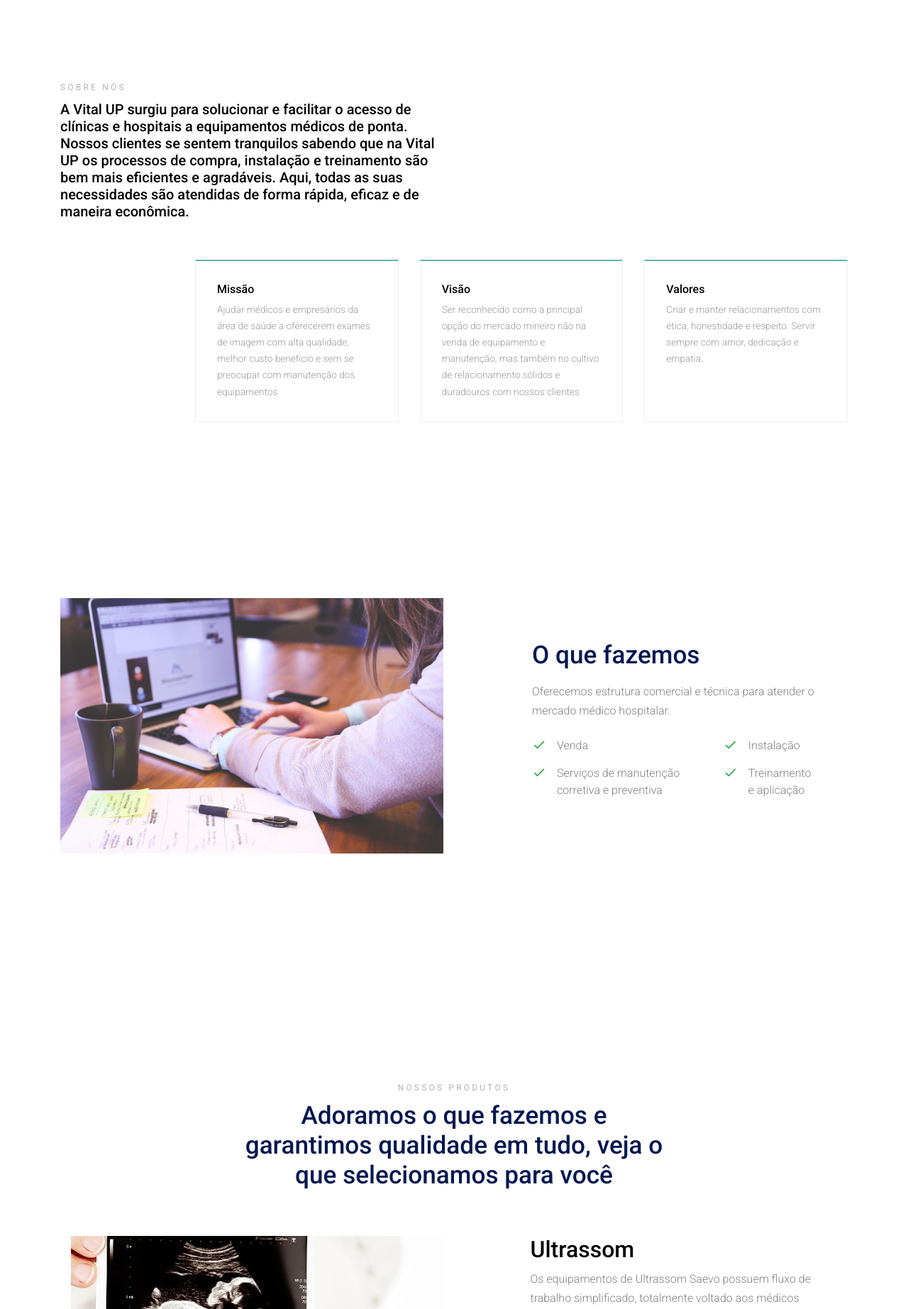
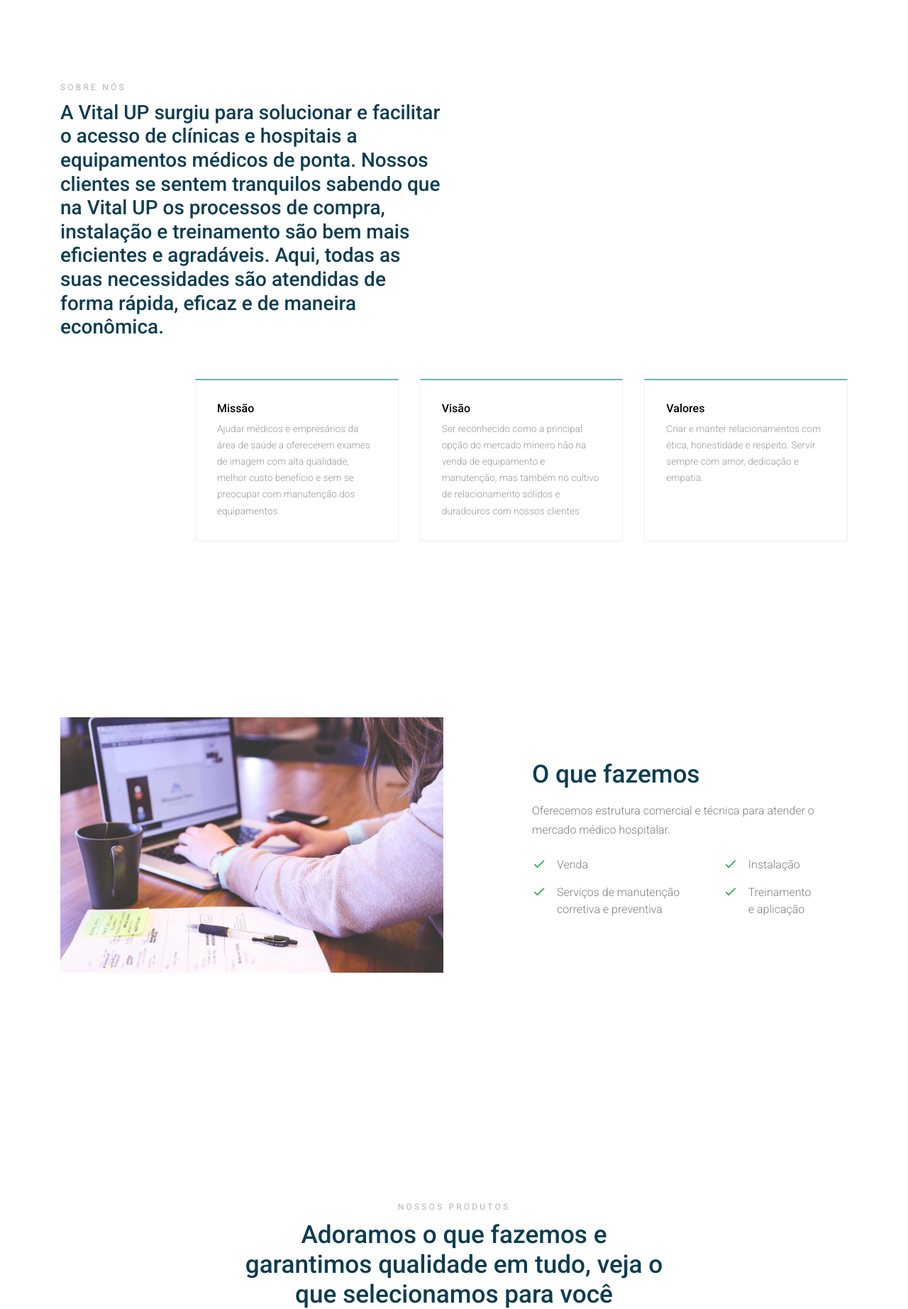
Before and after one commit to candletech/vitalup.com.br, a PHP site: page / in a window 1280 px wide. Shown: the part 902-2747 px from the top of the page at 71% size. Run offline with PHP 8.4, Linux system fonts and the light colour scheme; some web fonts are replaced.

Commit message:
Change colors text

```diff
--- a/css/style.css
+++ b/css/style.css
@@ -35,6 +35,14 @@ h1, h2, h3, h4, h5, h6 {
 
   .text-green {
     color: #63B5B6 !important; }
+
+  .text-blue-light {
+    color: #64b4c8 !important;
+  }
+
+  .text-sub-title-section {
+    color: #0c3d51 !important;
+  }
 
 .bg-black {
   background: #000 !important; }
--- a/densitometry.html
+++ b/densitometry.html
@@ -78,7 +78,7 @@
         <div class="row mb-5 ">
           <div class="col-md-7 section-title text-center mx-auto">
             <span class="sub-title mb-2 d-block">DENSITOMETRIA ECHOLIGHT</span>
-            <h4>Apresentamos uma inovadora densitometria óssea, livre de radiação para avaliação
+            <h4 class="text-sub-title-section mb-6">Apresentamos uma inovadora densitometria óssea, livre de radiação para avaliação
               da força nas vértebras lombares e pescoço femural.</h4>
           </div>
         </div>
--- a/index.html
+++ b/index.html
@@ -108,10 +108,10 @@
         <div class="row mb-5">
           <div class="col-lg-6 section-title">
             <span class="sub-title mb-2 d-block">Sobre Nós</span>
-            <h5>A Vital UP surgiu para solucionar e facilitar o acesso de clínicas e hospitais a
+            <h3 class="text-sub-title-section">A Vital UP surgiu para solucionar e facilitar o acesso de clínicas e hospitais a
               equipamentos médicos de ponta. Nossos clientes se sentem tranquilos sabendo que na Vital UP os processos
               de compra, instalação e treinamento são bem mais eficientes e agradáveis. Aqui, todas as suas necessidades
-              são atendidas de forma rápida, eficaz e de maneira econômica.</h5>
+              são atendidas de forma rápida, eficaz e de maneira econômica.</h3>
           </div>
         </div>
         <div class="row">
@@ -153,7 +153,7 @@
             <img src="images/work.jpg" alt="Image" class="img-fluid">
           </div>
           <div class="col-lg-5 ml-auto section-title">
-            <h2 class="title text-primary mb-3">O que fazemos</h2>
+            <h2 class="title text-sub-title-section mb-3">O que fazemos</h2>
             <p class="mb-4">Oferecemos estrutura comercial e técnica para atender o mercado médico hospitalar.</p>
             <div class="d-flex">
               <ul class="list-unstyled ul-check success mr-5">
@@ -182,7 +182,7 @@
               <div class="row mb-5 ">
                 <div class="col-md-7 section-title text-center mx-auto">
                   <span class="sub-title mb-2 d-block">Nossos Produtos</span>
-                  <h2 class="title text-primary mb-3">Adoramos o que fazemos e garantimos qualidade em tudo, veja o que
+                  <h2 class="title text-sub-title-section mb-3">Adoramos o que fazemos e garantimos qualidade em tudo, veja o que
                     selecionamos para você</h2>
                 </div>
               </div>
@@ -191,11 +191,11 @@
                   <img src="images/ultrassom_icon.jpg" alt="Image" class="img-fluid">
                 </div>
                 <div class="col-lg-5 h-100 jm-sticky-top ml-auto">
-                  <h2>Ultrassom</h2>
+                  <h2 class="title text-green mb-4">Ultrassom</h2>
                   <p class="mb-4">Os equipamentos de Ultrassom Saevo possuem fluxo de trabalho simplificado, totalmente
                     voltado aos médicos brasileiros, além disso possui qualidade de imagem incrível e se adapta a varias
                     aplicações como: cardiologia, medicina interna, vascular e ginecologia. </p>
-                  <p class="mb-4"><a href="ultrassound.html" class="readmore">Conheça nossos produtos</a></p>
+                  <p class="title text-blue-light mb-1"><a href="ultrassound.html" class="readmore">Conheça nossos produtos</a></p>
                 </div>
               </div>
 
@@ -204,7 +204,7 @@
                   <img src="images/ressonancia.jpg" alt="Image" class="img-fluid">
                 </div>
                 <div class="col-lg-5 h-100 jm-sticky-top mr-auto order-2 order-lg-1">
-                  <h3>Densitometria Óssea</h3>
+                  <h3 class="title text-green mb-4">Densitometria Óssea</h3>
                   <p class="mb-4">Os equipamentos de Densitometria Óssea Echolight apresentam a revolucionária
                     tecnologia REMS, que realiza o exame de forma rápida, independente do operador e sem o uso de
                     radiação. </p>
--- a/ultrassound.html
+++ b/ultrassound.html
@@ -78,7 +78,7 @@
         <div class="row mb-5 ">
           <div class="col-md-7 section-title text-center mx-auto">
             <span class="sub-title mb-2 d-block">ULTRASSOM SAEVO</span>
-            <h4>Apresentamos a linha da marca brasileira que vem para traduzir os
+            <h4 class="text-sub-title-section mb-6">Apresentamos a linha da marca brasileira que vem para traduzir os
               anseios dos profissionais com a maior diversidade de imagem e qualidade garantida.</h4>
           </div>
         </div>
```
